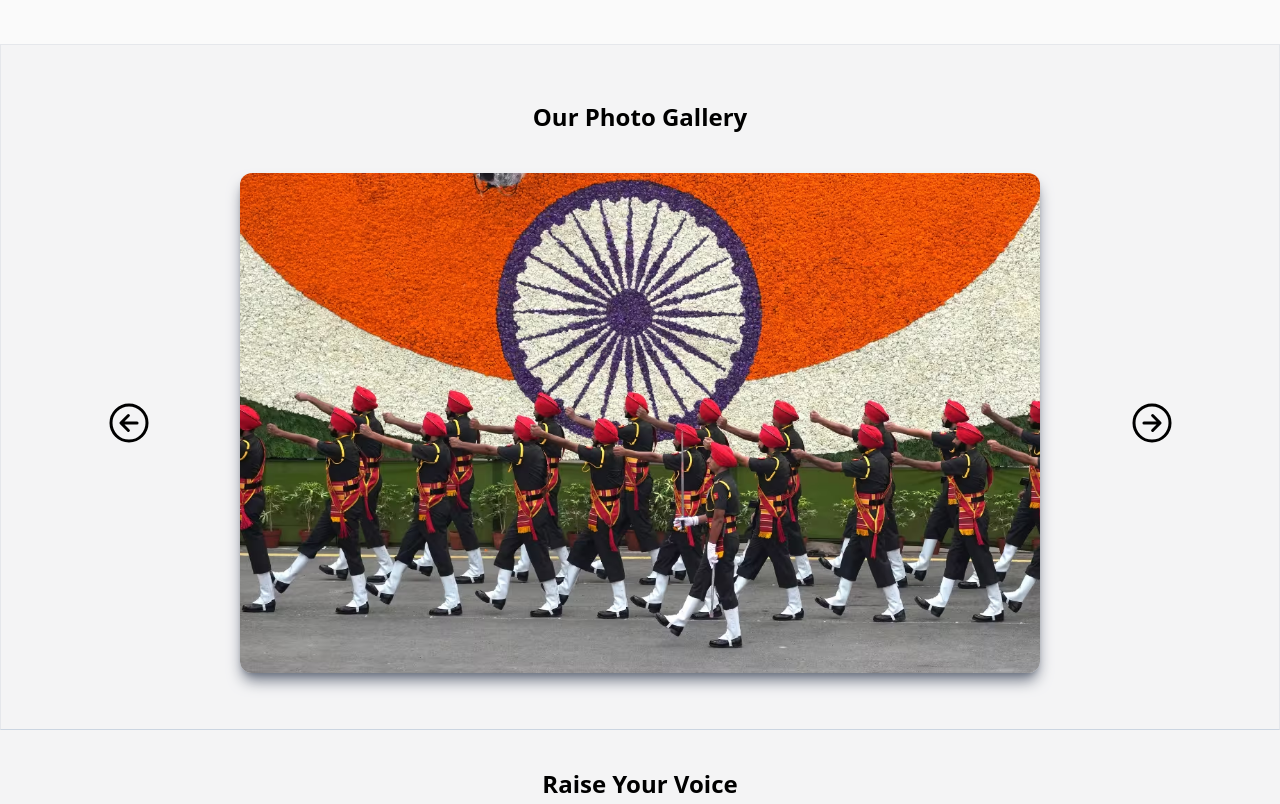
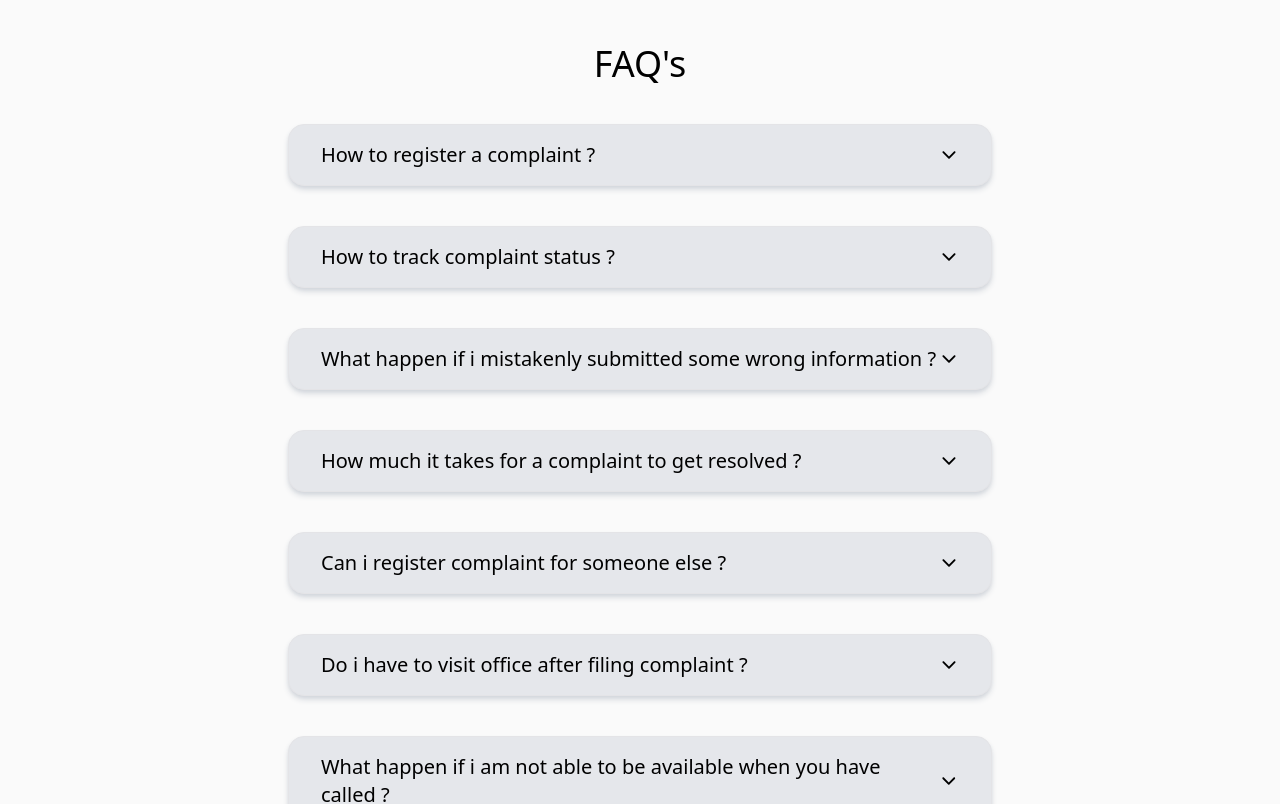
Before and after one commit to Harshjain09012004/ReportX, a React (Vite) app in the folder client/: page / in a window 1280 px wide. Shown: the part 1900-2704 px from the top of the page. Built offline with nearby package versions, Linux system fonts and the light colour scheme; no server answers.

Commit message:
FAQS section added with proper functionalalities

```diff
--- /dev/null
+++ b/client/src/allFaqs.jsx
@@ -0,0 +1,23 @@
+import React from 'react'
+import { Faq } from './faq'
+
+export const AllFaqs = () => {
+  return (
+    <div className='flex flex-col place-items-center gap-10 mb-24'>
+        <p className='text-4xl font-medium'>FAQ's</p>
+        <Faq Ques={'How to register a complaint ?'} Ans={'You can register your complaint by clicking on the menuBar on the header or By clicking on the button register complaint.'}/>
+
+        <Faq Ques={'How to track complaint status ?'} Ans={'You can check complaint status By clicking on the menuBar on the header or by clicking the check status button'}/>
+
+        <Faq Ques={'What happen if i mistakenly submitted some wrong information ?'} Ans={'Untill the complaint is pending you can update it as many times after that you won\'nt be allowed to do so. Then either you have to write mail to us or physically verify to the office.'}/>
+
+        <Faq Ques={'How much it takes for a complaint to get resolved ?'} Ans={'It depends on the type of complaint, normal complaint have average resolution time of 1-2 weeks while complex complaints can take 1-2 months or more, Although we try our best to resolve complaints as early as possible'}/>
+
+        <Faq Ques={'Can i register complaint for someone else ?'} Ans={'Yes, you can register complaint for anyone but you have to make sure complaint is genuine otherwise you will also be responsible is some discrepancies are found later.'}/>
+
+        <Faq Ques={'Do i have to visit office after filing complaint ?'} Ans={'No, You don\'t need to visit regularly but you would be called whenever our team requires your physical presense otherwise you have enough details on the portal then you don\'t have to face much difficulty. '}/>
+
+        <Faq Ques={'What happen if i am not able to be available when you have called ?'} Ans={'So we are here to help you and if you have any difficulty then talk to our officer, otherwise if you are not available for 3 continuos appointment then your complaint would be terminated with some imposed fine for wasting time.'}/>
+    </div>
+  )
+}
--- /dev/null
+++ b/client/src/faq.jsx
@@ -0,0 +1,22 @@
+import React, { useState } from 'react'
+import { IoIosArrowDown } from "react-icons/io";
+import { IoIosArrowUp } from "react-icons/io";
+
+export const Faq = ({Ques,Ans}) => {
+  const [visibility, setvisibility] = useState(false);
+
+  return (
+    <div className='flex flex-col gap-6 bg-gray-200 w-[55%] rounded-2xl border border-zinc-200 shadow-md shadow-gray-300 px-8 p-4 transition-all cursor-pointer' onClick={()=>{
+        setvisibility(!visibility);
+    }}>
+        <div className='flex text-xl justify-between place-items-center h-[100%]'>
+            <p className='font-medium'>{Ques}</p>
+            {visibility ? <IoIosArrowUp/> : <IoIosArrowDown/>}
+        </div>
+
+        <div className={`text-lg transition-all ${visibility ? '' : 'hidden'}`}>
+            <p>{Ans}</p>
+        </div>
+    </div>
+  )
+}
--- a/client/src/pages/landingPage.jsx
+++ b/client/src/pages/landingPage.jsx
@@ -6,7 +6,9 @@ import Subfooter from '../subfooter.jsx';
 import Footer from '../footer.jsx'
 import HelpButton from '../helpbutton.jsx';
 import { Triangle } from 'react-loader-spinner';
+
 import { usercontext } from '../UserContext.jsx';
+import { AllFaqs } from '../allFaqs.jsx';
 
 function Landing() {
   const {count,setcount} = useContext(usercontext);
@@ -89,8 +91,10 @@ function Landing() {
             </div>
 
           </div>
+
           <HelpButton/>
           <Explore/>
+          <AllFaqs/>
           <Slider/>
           <Subfooter/>
           <Footer/>
```
